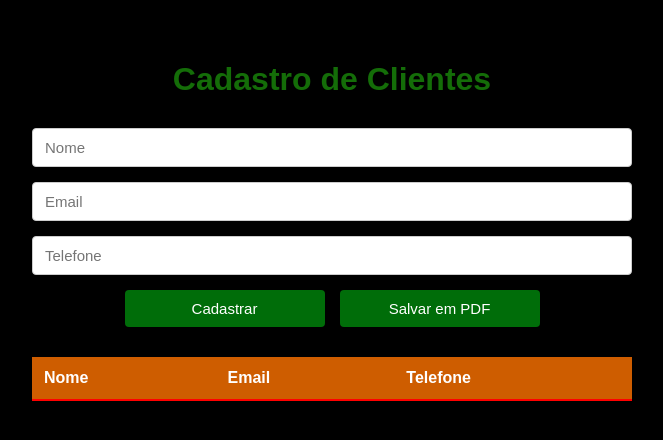
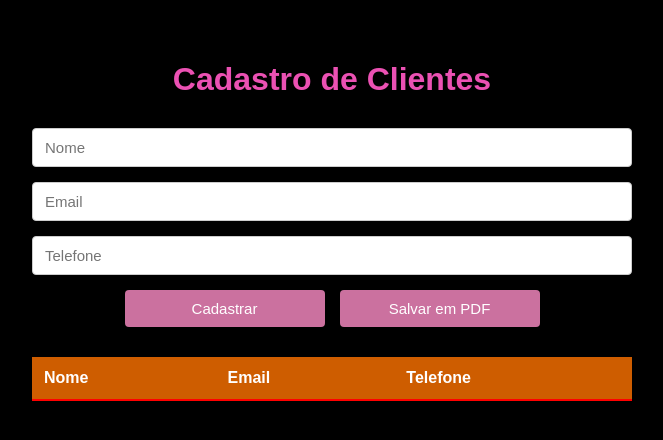
Before and after one commit to maryestraich/EstraichCad, a plain HTML site: page index.html in a window 1280 px wide. Shown: the whole page, without its empty margins (308-971 px from the left). Drawn offline with nearby package versions, Linux system fonts and the light colour scheme.

Commit message:
Update index.html

```diff
--- a/index.html
+++ b/index.html
@@ -14,7 +14,7 @@
     }
     h1 {
       text-align: center;
-      color: #146d08;
+      color: #eb51b3;
       margin-bottom: 30px;
     }
     form {
@@ -47,7 +47,7 @@
       border-radius: 4px;
       cursor: pointer;
       color: white;
-      background-color: #006d09;
+      background-color: #cb719f;
       transition: background-color 0.3s ease;
       flex: 1 1 48%;
       max-width: 200px;
```
